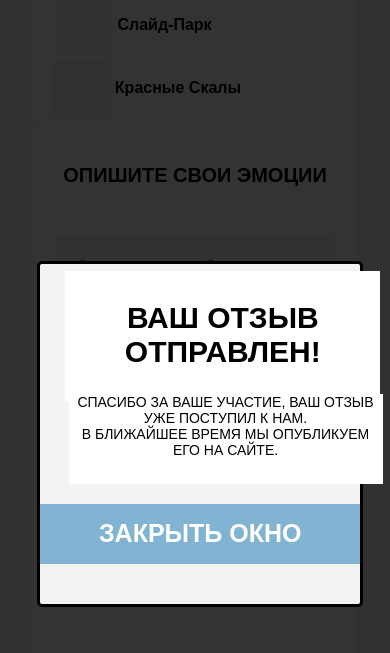
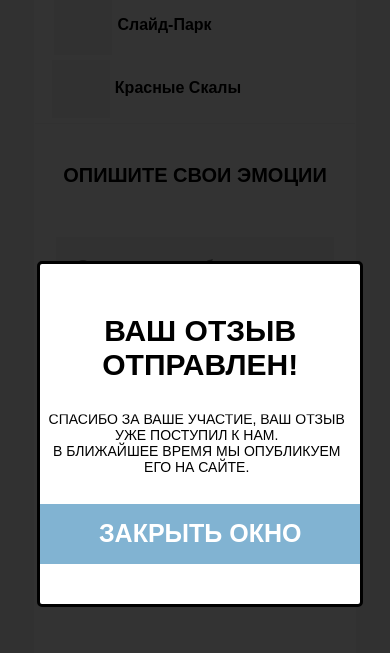
Before and after one commit to gex194/gex194, a plain HTML site: page index.html in a window 390 px wide. Both pictures are taken after a click on the link 195 px from the left and 2222 px from the top of the page. Shown: the part 1773-2426 px from the top of the page. Drawn offline with nearby package versions, Linux system fonts and the light colour scheme.

Commit message:
popup_fix_phone
fixed pop-up for phone media query

```diff
--- a/media-queries-phone.css
+++ b/media-queries-phone.css
@@ -335,24 +335,25 @@ and (min-width : 320px)
 
     #modal_form #text-b {
     display:inline-block;
-    position:fixed;
-    left:37%;
-    top: 45%;
+    position:sticky;
+        z-index: 1;
+    left:35%;
+    top: 35%;
     margin-top: -98px;
-    margin-left:-79px;
-    width:315px;
+    margin-left:-19px;
+    width:300px;
     height:100px;
     background-color:#ffffff;
     font-size:30px;
 }
 
 #modal_form #text {
-    position:fixed;
+    position:sticky;
     margin-top: 0px;
     margin-left:-68px;
-    left:35%;
-    top:48%;
-    width:314px;
+    left:40%;
+    top:50%;
+    width:307px;
     height:50px;
     background-color:#ffffff;
     font-size:14px;
@@ -365,7 +366,7 @@ and (min-width : 320px)
 	height: 300px; /* Рaзмеры дoлжны быть фиксирoвaны */
 	border-radius: 5px;
 	border: 3px #000 solid;
-	background: #f3f3f3;
+	background: #ffffff;
 	position: fixed; /* чтoбы oкнo былo в видимoй зoне в любoм месте */
 	top: 45%; /* oтступaем сверху 45%, oстaльные 5% пoдвинет скрипт */
 	left: 48%; /* пoлoвинa экрaнa слевa */
@@ -430,6 +431,6 @@ and (min-width : 320px)
         }
 
         #line3-tablet {
-            display:none;
+            display
         }
 }
```
